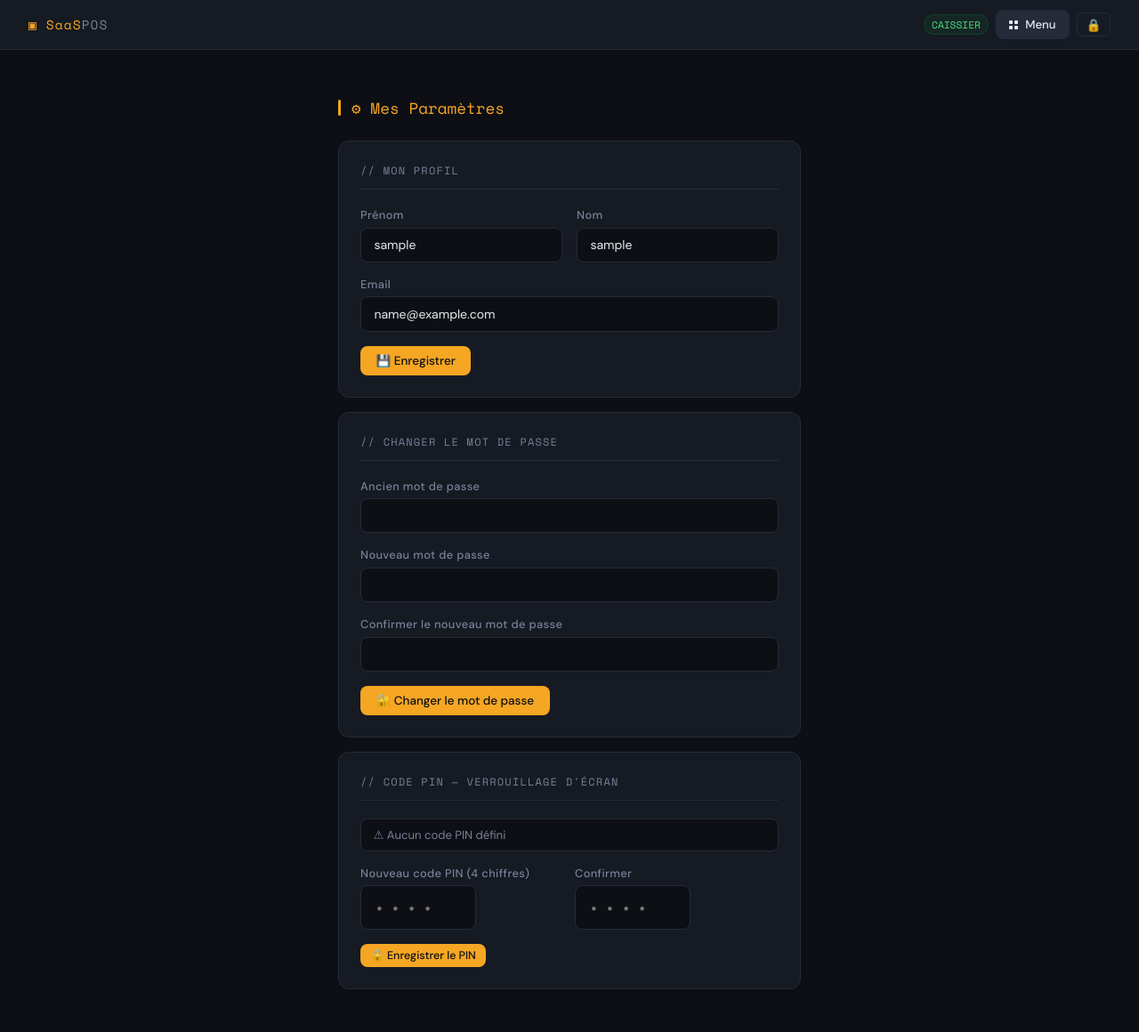
After one commit to Abdoul79/saas-pos, a Flask app: page /manager/cashier/settings in a window 1280 px wide. The commit adds this page. Shown: the whole page at 89% size. Run offline with Flask 3, Linux system fonts and the light colour scheme; the visitor is signed in with stand-in values (Sample User, id 1); data comes from the database, SQL or seed files in the repository.

Commit message:
pin code for staff

```diff
--- a/app/routes/manager.py
+++ b/app/routes/manager.py
@@ -1013,6 +1013,60 @@ def save_employee_pin(uid):
     return redirect(url_for('manager.settings'))
 
 
+
+@manager_bp.route('/cashier/settings', methods=['GET', 'POST'])
+@login_required
+def cashier_settings():
+    """Paramètres du caissier connecté."""
+    if request.method == 'POST':
+        action = request.form.get('action', '')
+
+        # ── Profil ──────────────────────────────────────────────────────
+        if action == 'update_profile':
+            current_user.prenom = request.form.get('prenom', '').strip()
+            current_user.nom    = request.form.get('nom', '').strip()
+            current_user.email  = request.form.get('email', '').strip().lower()
+            db.session.commit()
+            flash('Profil mis à jour.', 'success')
+
+        # ── Mot de passe ─────────────────────────────────────────────────
+        elif action == 'change_password':
+            old_pw  = request.form.get('old_password', '')
+            new_pw  = request.form.get('new_password', '')
+            conf_pw = request.form.get('confirm_password', '')
+            if not bcrypt.check_password_hash(current_user.password_hash, old_pw):
+                flash('Ancien mot de passe incorrect.', 'danger')
+            elif len(new_pw) < 4:
+                flash('Le nouveau mot de passe doit contenir au moins 4 caractères.', 'danger')
+            elif new_pw != conf_pw:
+                flash('Les mots de passe ne correspondent pas.', 'danger')
+            else:
+                current_user.password_hash = bcrypt.generate_password_hash(new_pw).decode('utf-8')
+                db.session.commit()
+                flash('Mot de passe changé avec succès.', 'success')
+
+        # ── Code PIN ─────────────────────────────────────────────────────
+        elif action == 'change_pin':
+            new_pin  = request.form.get('new_pin', '').strip()
+            conf_pin = request.form.get('confirm_pin', '').strip()
+            old_pin  = request.form.get('old_pin', '').strip()
+
+            if not new_pin.isdigit() or len(new_pin) != 4:
+                flash('Le code PIN doit contenir exactement 4 chiffres.', 'danger')
+            elif new_pin != conf_pin:
+                flash('Les codes PIN ne correspondent pas.', 'danger')
+            elif current_user.pin_hash and not current_user.check_pin(old_pin):
+                flash('Ancien code PIN incorrect.', 'danger')
+            else:
+                current_user.set_pin(new_pin)
+                db.session.commit()
+                flash('Code PIN enregistré avec succès.', 'success')
+
+        return redirect(url_for('manager.cashier_settings'))
+
+    return render_template('manager/cashier_settings.html')
+
+
 @manager_bp.route('/api/verify-pin', methods=['POST'])
 @login_required
 def verify_pin():
--- a/templates/base.html
+++ b/templates/base.html
@@ -1,3 +1,4 @@
+
 <!DOCTYPE html>
 <html lang="fr">
 <head>
@@ -476,6 +477,11 @@
         <a href="{{ url_for('cashier.my_history') }}" class="navgrid-tile {% if 'cashier.my_history' == request.endpoint %}active{% endif %}">
           <span class="tile-icon">🕘</span><span class="tile-label">Mon Historique</span>
         </a>
+
+        <a href="{{ url_for('manager.cashier_settings') }}" class="navgrid-tile {% if 'settings' in request.endpoint %}active{% endif %}">
+          <span class="tile-icon">⚙️</span><span class="tile-label">Paramètres</span>
+        </a>
+
       </div>
     {% endif %}
 
--- /dev/null
+++ b/templates/manager/cashier_settings.html
@@ -0,0 +1,98 @@
+{% extends "base.html" %}
+{% block title %}Mes Paramètres — SaaS POS{% endblock %}
+{% block content %}
+<div style="max-width:520px;margin:0 auto;">
+  <div class="page-title">⚙ Mes Paramètres</div>
+
+  <!-- ── Profil ── -->
+  <div class="card mb-2">
+    <div class="card-header">// Mon Profil</div>
+    <form method="POST" style="margin-top:.85rem;">
+      <input type="hidden" name="action" value="update_profile">
+      <div class="grid-2">
+        <div class="form-group">
+          <label class="form-label">Prénom</label>
+          <input class="form-control" name="prenom" value="{{ current_user.prenom }}" required>
+        </div>
+        <div class="form-group">
+          <label class="form-label">Nom</label>
+          <input class="form-control" name="nom" value="{{ current_user.nom }}" required>
+        </div>
+      </div>
+      <div class="form-group">
+        <label class="form-label">Email</label>
+        <input class="form-control" type="email" name="email" value="{{ current_user.email }}" required>
+      </div>
+      <button type="submit" class="btn btn-primary">💾 Enregistrer</button>
+    </form>
+  </div>
+
+  <!-- ── Mot de passe ── -->
+  <div class="card mb-2">
+    <div class="card-header">// Changer le mot de passe</div>
+    <form method="POST" style="margin-top:.85rem;">
+      <input type="hidden" name="action" value="change_password">
+      <div class="form-group">
+        <label class="form-label">Ancien mot de passe</label>
+        <input class="form-control" type="password" name="old_password" required>
+      </div>
+      <div class="form-group">
+        <label class="form-label">Nouveau mot de passe</label>
+        <input class="form-control" type="password" name="new_password" required>
+      </div>
+      <div class="form-group">
+        <label class="form-label">Confirmer le nouveau mot de passe</label>
+        <input class="form-control" type="password" name="confirm_password" required>
+      </div>
+      <button type="submit" class="btn btn-primary">🔐 Changer le mot de passe</button>
+    </form>
+  </div>
+
+  <!-- ── Code PIN ── -->
+  <div class="card mb-2">
+    <div class="card-header">// Code PIN — Verrouillage d'écran</div>
+    <div style="margin-top:.75rem;">
+
+      <!-- État actuel -->
+      <div style="padding:.55rem .85rem;background:var(--bg);border:1px solid var(--border);border-radius:8px;font-size:.82rem;margin-bottom:1rem;display:flex;align-items:center;justify-content:space-between;">
+        {% if current_user.pin_hash %}
+        <span style="color:var(--success);">🔒 Code PIN actif</span>
+        {% else %}
+        <span style="color:var(--muted);">⚠ Aucun code PIN défini</span>
+        {% endif %}
+      </div>
+
+      <form method="POST">
+        <input type="hidden" name="action" value="change_pin">
+        <div style="display:grid;grid-template-columns:1fr 1fr;gap:.75rem;">
+          <div class="form-group">
+            <label class="form-label">Nouveau code PIN (4 chiffres)</label>
+            <input type="password" name="new_pin" class="form-control"
+                   maxlength="4" pattern="\d{4}" placeholder="••••"
+                   inputmode="numeric" required
+                   style="font-family:var(--mono);font-size:1.2rem;letter-spacing:.4rem;max-width:130px;">
+          </div>
+          <div class="form-group">
+            <label class="form-label">Confirmer</label>
+            <input type="password" name="confirm_pin" class="form-control"
+                   maxlength="4" pattern="\d{4}" placeholder="••••"
+                   inputmode="numeric" required
+                   style="font-family:var(--mono);font-size:1.2rem;letter-spacing:.4rem;max-width:130px;">
+          </div>
+        </div>
+        {% if current_user.pin_hash %}
+        <div class="form-group">
+          <label class="form-label">Ancien code PIN (requis pour changer)</label>
+          <input type="password" name="old_pin" class="form-control"
+                 maxlength="4" pattern="\d{4}" placeholder="••••"
+                 inputmode="numeric"
+                 style="font-family:var(--mono);font-size:1.2rem;letter-spacing:.4rem;max-width:130px;">
+        </div>
+        {% endif %}
+        <button type="submit" class="btn btn-primary btn-sm">🔒 Enregistrer le PIN</button>
+      </form>
+    </div>
+  </div>
+
+</div>
+{% endblock %}
```
Also changed, not shown: app/routes/pos.py (line endings or trailing spaces).
